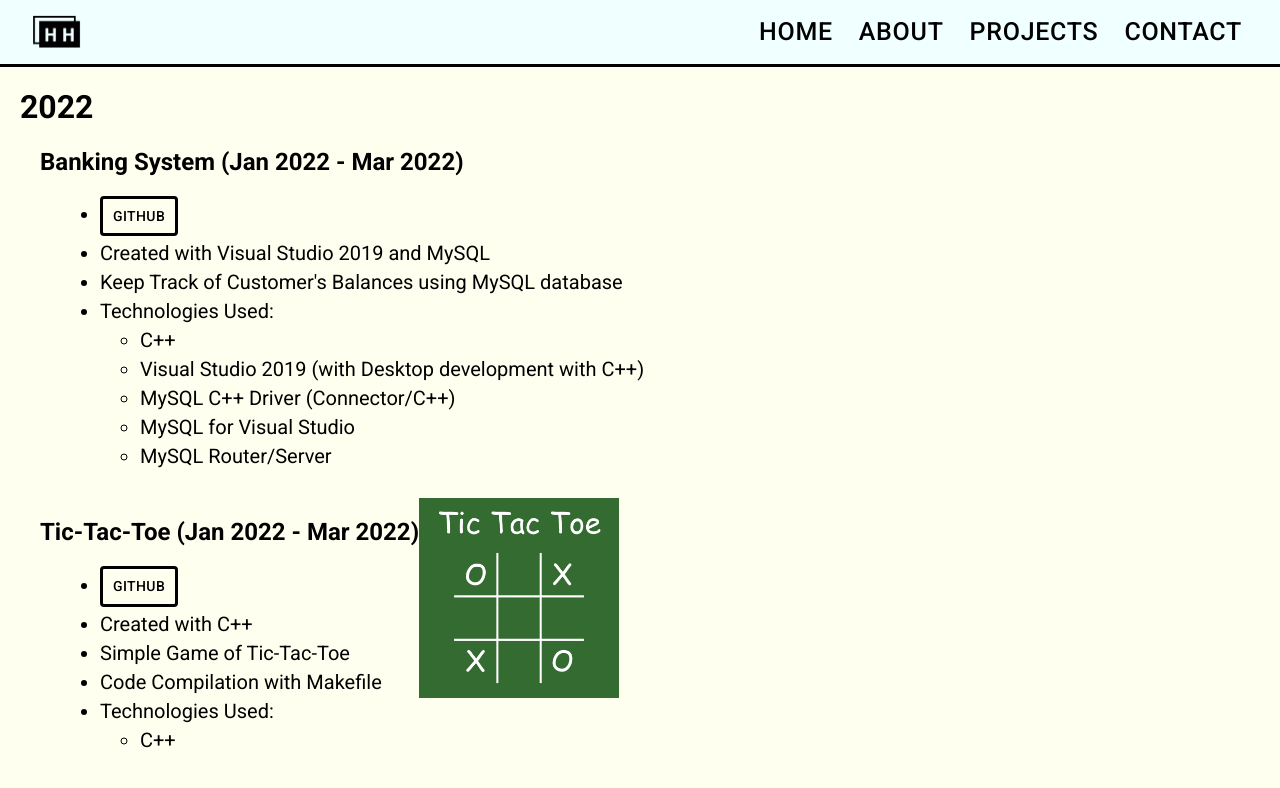
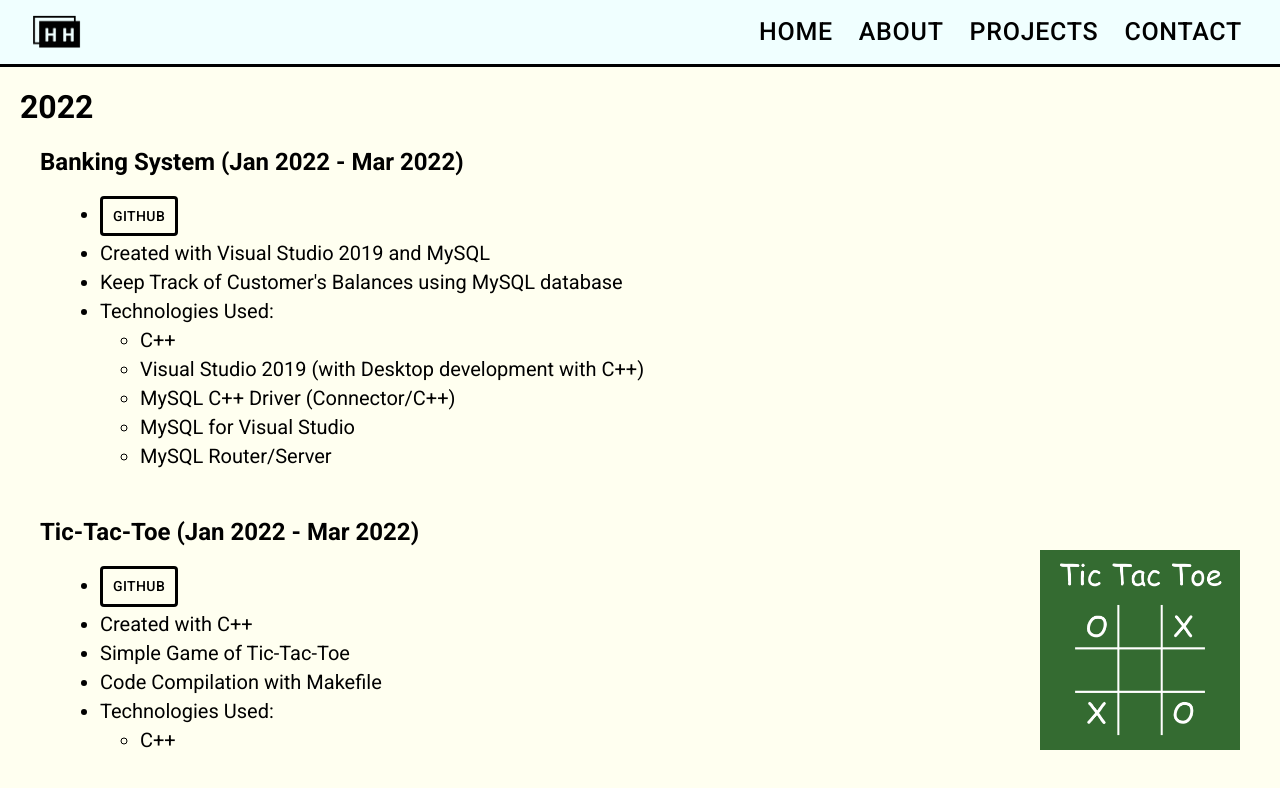
Before and after one commit to haostonh/portfolio, a React (Create React App) app in the folder client/: page /portfolio/projects in a window 1280 px wide. Shown: the top 788 px of the page. Built offline with nearby package versions, Linux system fonts and the light colour scheme.

Commit message:
fix alignment of items

```diff
--- a/client/src/pagesCSS/Projects.css
+++ b/client/src/pagesCSS/Projects.css
@@ -50,6 +50,12 @@ li {
   -ms-flex-wrap: wrap;
       flex-wrap: wrap;
   margin-right: 40px;
+  -webkit-box-pack: justify;
+      -ms-flex-pack: justify;
+          justify-content: space-between;
+  -webkit-box-align: center;
+      -ms-flex-align: center;
+          align-items: center;
 }
 
 @media screen and (min-width: 426px) and (max-width: 1024px) {
--- a/client/src/pagesCSS/Projects.sass
+++ b/client/src/pagesCSS/Projects.sass
@@ -31,6 +31,8 @@ li
   flex-direction: row
   flex-wrap: wrap
   margin-right: $margin-large
+  justify-content: space-between;
+  align-items: center;
 
 @media screen and (min-width: 426px) and (max-width: 1024px)
   #projectsFont
```
Also changed, not shown: 1 other file (tests, documents, lock files or other folders).
